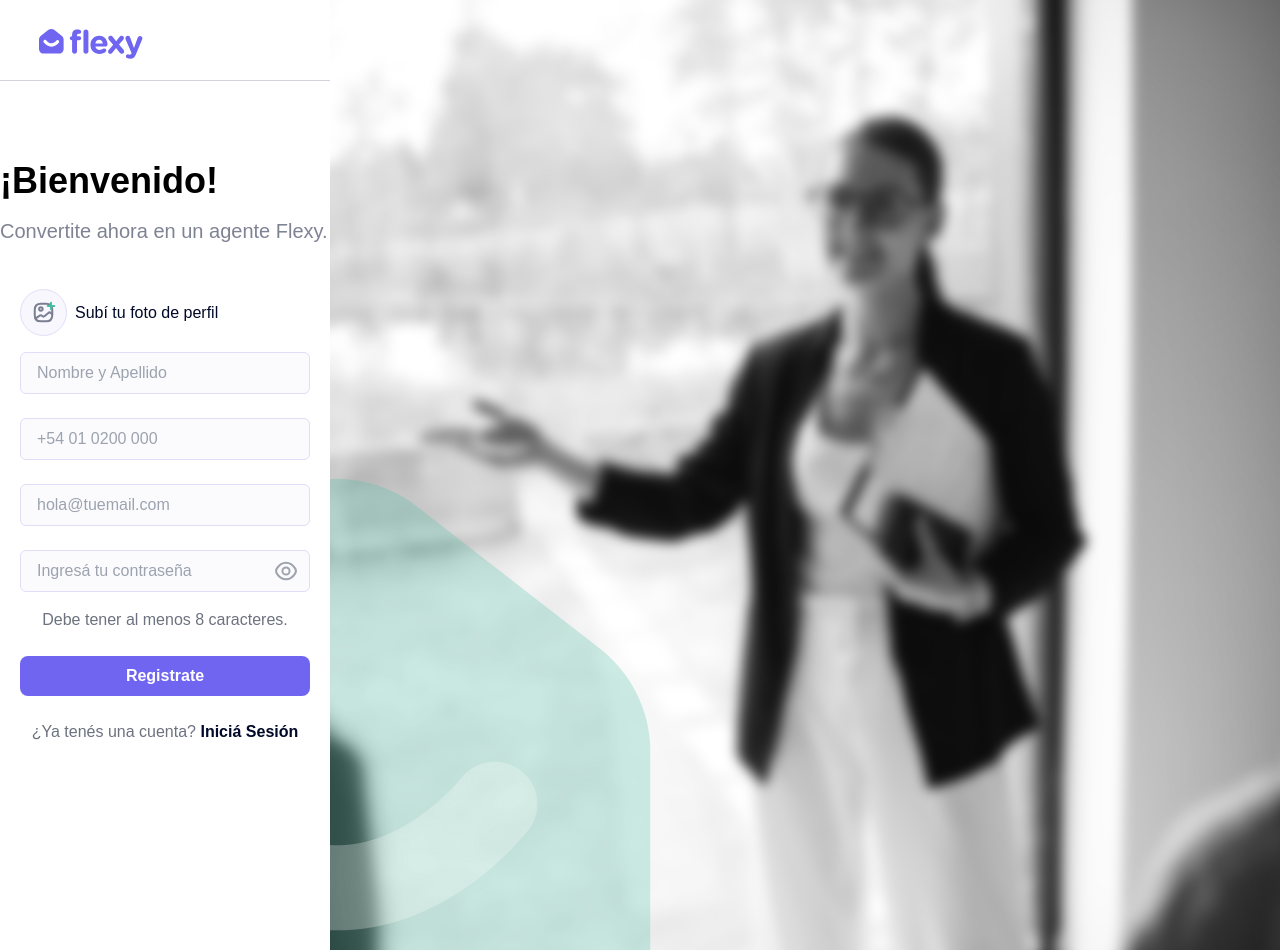
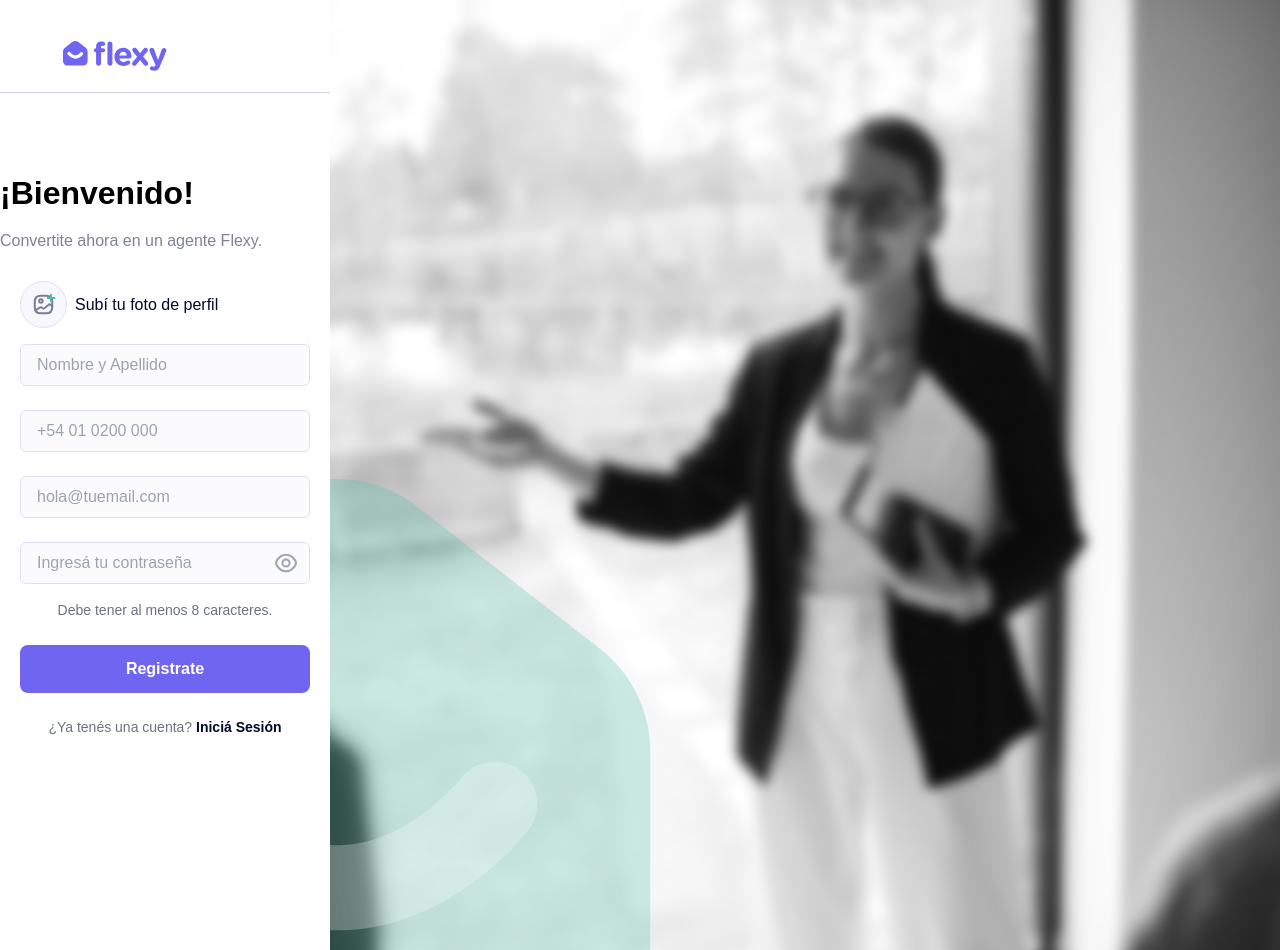
Before and after one commit to SoyHumint/PruebaTecnica-Register-012024, a React (Vite) app: page / in a window 1280 px wide. Built offline with nearby package versions, Linux system fonts and the light colour scheme.

Commit message:
ArregloEstilo

```diff
--- a/src/Components/Login.jsx
+++ b/src/Components/Login.jsx
@@ -91,7 +91,7 @@ const Login = () => {
   return (
     <div className="flex">
       <div className="mt-2 flex-1">
-        <div className="flex justify-between items-center pl-[24px] pb-[16px]  pt-[16px] border-b border-gray-300 ">
+        <div className="flex justify-between items-center pl-[24px] pb-[16px] pt-[16px] border-b border-gray-300 xl:pt-[28px] xl:pl-[48px]  ">
           <svg
             width="134"
             height="40"
@@ -153,11 +153,11 @@ const Login = () => {
           </svg>
         </div>
         <div>
-          <div className="text-center xl:max-w-md xl:mx-auto mb-2 mt-14 xl:mb-6 xl:mt-20 ">
-            <h3 className="font-bold mb-4 text-4xl xl:text-left">
+          <div className="text-center xl:max-w-md xl:mx-auto mb-2 mt-14 xl:mt-20 ">
+            <h3 className="font-bold mb-4 text-4xl xl:text-left text-[32px]">
               ¡Bienvenido!
             </h3>
-            <p className="text-[#000929] text-xl opacity-50 xl:text-left">
+            <p className="text-[#000929] text-[16px] opacity-50 xl:text-left">
               Convertite ahora en un agente Flexy.
             </p>
           </div>
@@ -231,7 +231,7 @@ const Login = () => {
                   </defs>
                 </svg>
 
-                <h2 className="font-medium text-[#000929]">
+                <h2 className="font-medium text-[#000929] text-[16px]">
                   Subí tu foto de perfil
                 </h2>
               </div>
@@ -242,7 +242,7 @@ const Login = () => {
                   value={fullName}
                   onChange={handleNameChange}
                   onBlur={validateName}
-                  className={`w-full border border-[#E0DEF7] rounded-md px-4 py-2 ${
+                  className={`w-full border border-[#E0DEF7] rounded-md px-4 py-2 text-[16px] ${
                     nameError ? "border-red-500" : "bg-[#F7F7FD] bg-opacity-50"
                   }`}
                   placeholder="Nombre y Apellido"
@@ -261,7 +261,7 @@ const Login = () => {
                   value={phoneNumber}
                   onChange={handlePhoneNumberChange}
                   onBlur={validatePhoneNumber}
-                  className={`w-full border border-[#E0DEF7] rounded-md px-4 py-2 bg-[#F7F7FD] bg-opacity-50 ${
+                  className={`w-full border border-[#E0DEF7] rounded-md px-4 py-2 bg-[#F7F7FD] bg-opacity-50 text-[16px] ${
                     phoneError ? "border-red-500" : ""
                   }`}
                   placeholder="+54 01 0200 000"
@@ -280,7 +280,7 @@ const Login = () => {
                   value={email}
                   onChange={handleEmailChange}
                   onBlur={validateEmail}
-                  className="w-full border border-[#E0DEF7] rounded-md px-4 py-2 bg-[#F7F7FD] bg-opacity-50"
+                  className="w-full border border-[#E0DEF7] rounded-md px-4 py-2 bg-[#F7F7FD] bg-opacity-50 text-[16px]"
                   placeholder="hola@tuemail.com"
                   id="email"
                 />
@@ -298,7 +298,7 @@ const Login = () => {
                   value={password}
                   onChange={handlePasswordChange}
                   onBlur={validatePassword}
-                  className="w-full border border-[#E0DEF7] rounded-md px-4 py-2 bg-[#F7F7FD] bg-opacity-50"
+                  className="w-full border border-[#E0DEF7] rounded-md px-4 py-2 bg-[#F7F7FD] bg-opacity-50 text-[16px]"
                   placeholder="Ingresá tu contraseña"
                   id="password"
                 />
@@ -360,27 +360,27 @@ const Login = () => {
               </div>
             </form>
 
-            <h3 className="text-center text-[#6C727F] mb-6 hidden xl:block">
+            <h3 className="text-center text-[#6C727F] mb-6 hidden xl:block text-[14px] font-normal">
               Debe tener al menos 8 caracteres.
             </h3>
 
-            <p className="text-center text-[#7065F0] mb-6 block xl:hidden textsize-[14px]">
+            <p className="text-center text-[#7065F0] mb-6 block xl:hidden text-[14px] font-medium">
               ¿Olvidaste tu contraseña?
             </p>
 
             <div className="flex justify-center mb-6">
               <button
                 onClick={handleRegister}
-                className="bg-[#7065F0] max-w-md text-[#FFFFFF] py-2 px-4 rounded-lg w-full font-bold textsize-[16px]"
+                className="bg-[#7065F0] max-w-md text-[#FFFFFF] py-[12px] px-[24px] w-full font-bold text-[16px] rounded-[8px]"
               >
                 Registrate
               </button>
             </div>
 
-            <h2 className="text-center text-[#6C727F]">
+            <p className="text-center text-[#6C727F] text-[14px] font-medium ">
               ¿Ya tenés una cuenta?{" "}
-              <b className="text-[#000929]">Iniciá Sesión</b>
-            </h2>
+              <b className="text-[#000929] font-bold">Iniciá Sesión</b>
+            </p>
           </div>
         </div>
       </div>
```
